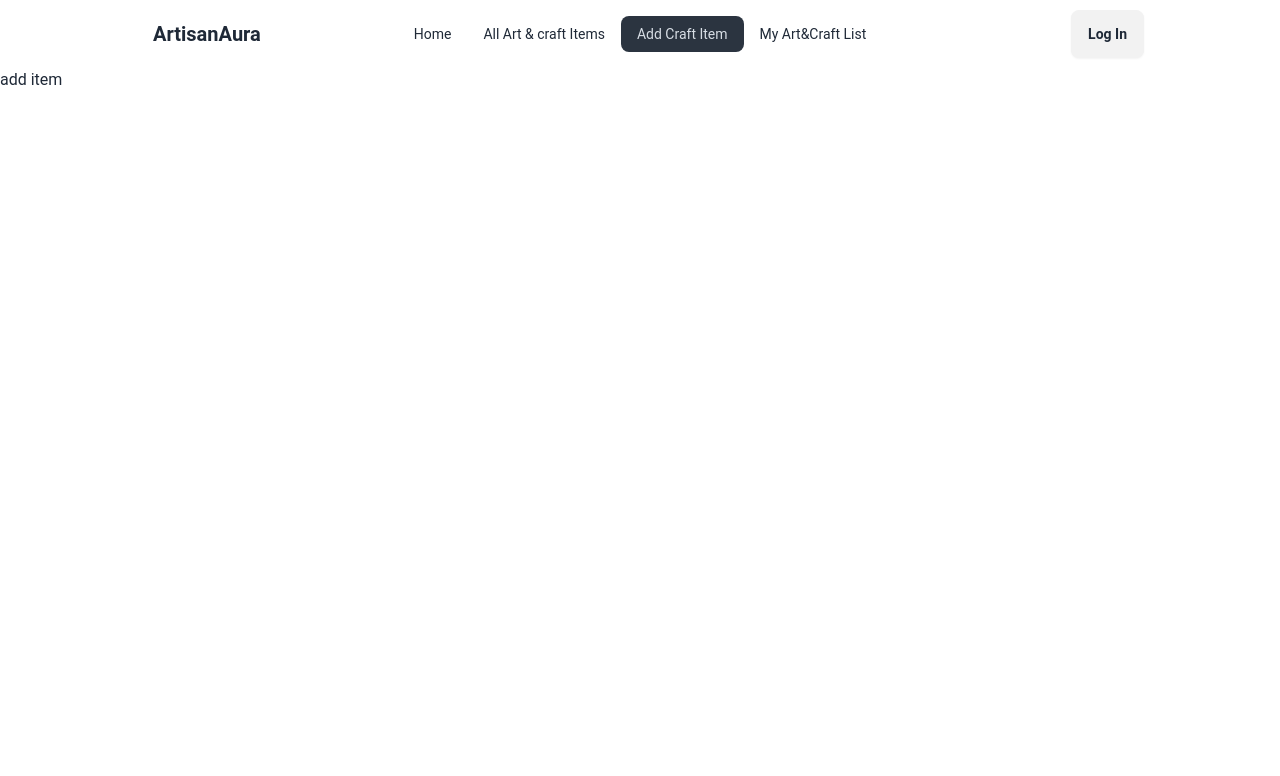
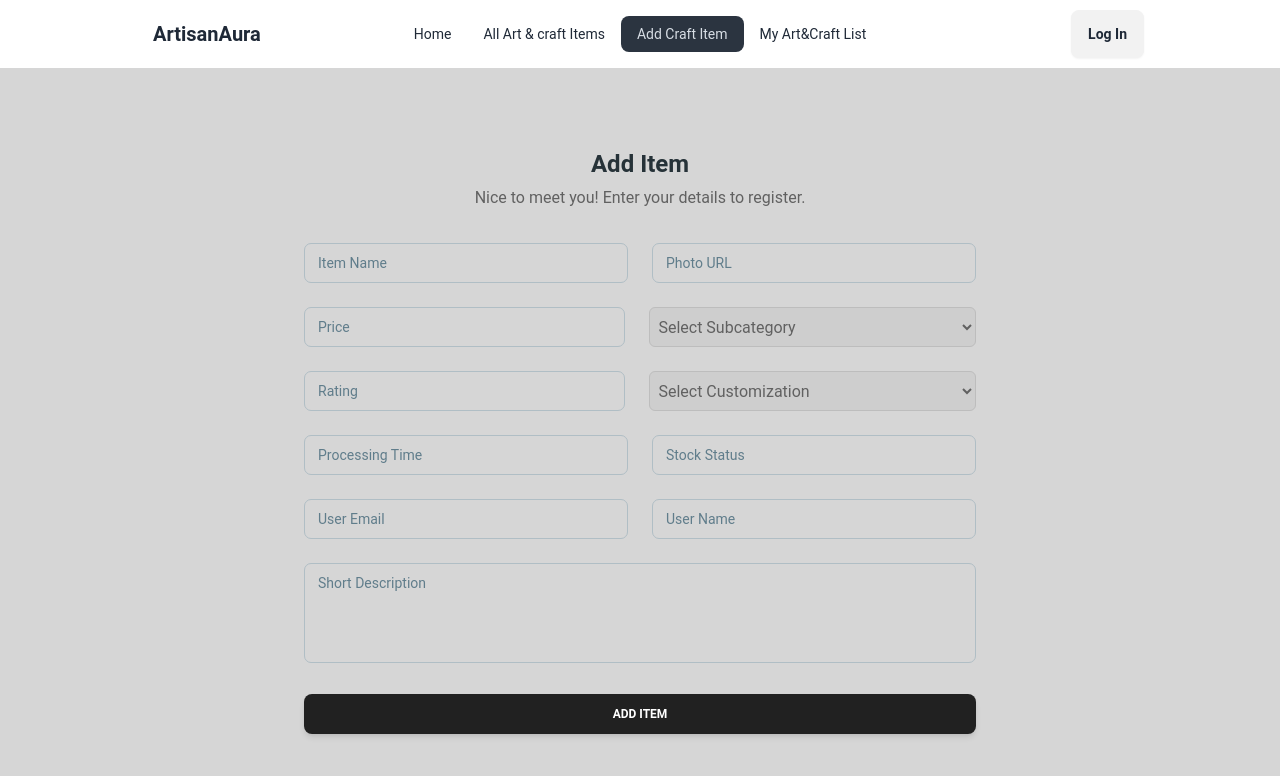
Before and after one commit to Anupam2570632/ArtisanAura, a React (Vite) app: page /addItem in a window 1280 px wide. Shown: the top 776 px of the page. Built offline with nearby package versions, Linux system fonts and the light colour scheme; no server answers.

Commit message:
Add item page added

```diff
--- a/package.json
+++ b/package.json
@@ -23,6 +23,7 @@
     "react-toastify": "^10.0.5",
     "react-tooltip": "^5.26.3",
     "sort-by": "^1.2.0",
+    "sweetalert": "^2.1.2",
     "swiper": "^11.1.1"
   },
   "devDependencies": {
--- /dev/null
+++ b/src/pages/AddItem/AddItem.jsx
@@ -0,0 +1,107 @@
+import {
+    Card,
+    Input,
+    Button,
+    Typography,
+    Textarea,
+} from "@material-tailwind/react";
+import { useContext } from "react";
+import { AuthContext } from "../../AuthProvider/AuthProvider";
+import swal from "sweetalert";
+
+export function AddItem() {
+
+    const { user } = useContext(AuthContext)
+
+    const handleSubmit = e => {
+
+        e.preventDefault();
+        const form = e.target;
+        const item_name = form.elements['name'].value;
+        const image = form.elements['photo'].value;
+        const price = form.elements['price'].value;
+        const rating = form.elements['rating'].value;
+        const processing_time = form.elements['time'].value;
+        const stockStatus = form.elements['stock'].value;
+        const userEmail = form.elements['email'].value;
+        const userName = form.elements['userName'].value;
+        const shortDescription = form.elements['description'].value;
+        const subcategory_name = form.elements['subcategory'].value;
+        const customization = form.elements['customization'].value;
+
+        const item = { item_name, image, subcategory_name, price, rating, customization, processing_time, stockStatus, userEmail, userName, shortDescription };
+        console.log(item);
+
+        fetch('http://localhost:5000/items', {
+            method:'POST',
+            headers:{
+                'content-type':'application/json'
+            },
+            body: JSON.stringify(item)
+        })
+        .then(res=>res.json())
+        .then(data=>{
+            console.log(data)
+            if(data.insertedId){
+                swal({
+                    title: "Item Added Successfully!",
+                    icon: "success",
+                    button: "OK!",
+                  });
+            }
+        })
+    };
+
+    return (
+        <div className="w-full bg-[#CCCC]">
+            <Card className="w-[65%] mx-auto p-20" color="transparent" shadow={false}>
+                <Typography className="text-center" variant="h4" color="blue-gray">
+                    Add Item
+                </Typography>
+                <Typography color="gray" className="mt-1 text-center font-normal">
+                    Nice to meet you! Enter your details to register.
+                </Typography>
+                <form onSubmit={handleSubmit} className="mt-8 mb-2 max-w-screen-lg">
+                    <div className="space-y-6">
+                        <div className="mb-1 flex gap-6">
+                            <Input name="name" color="blue" label="Item Name" />
+                            <Input name="photo" color="blue" label="Photo URL" />
+                        </div>
+                        <div className="mb-1 flex gap-6">
+                            <Input name="price" color="blue" label="Price" />
+                            <select name="subcategory" className="border w-full border-gray-400 rounded-md p-1  bg-[#CCCC]" defaultValue="">
+                                <option value="">Select Subcategory</option>
+                                <option value="Clay-made pottery">Clay-made pottery</option>
+                                <option value="Stoneware">Stoneware</option>
+                                <option value="Porcelain">Porcelain</option>
+                                <option value="Terra Cotta">Terra Cotta</option>
+                                <option value="Ceramics & Architectural">Ceramics & Architectural</option>
+                                <option value="Home decor pottery">Home decor pottery</option>
+                            </select>
+                        </div>
+                        <div className="mb-1 flex gap-6">
+                            <Input name="rating" color="blue" label="Rating" />
+                            <select name="customization" className="border w-full border-gray-400 bg-[#CCCC] rounded-md p-1" defaultValue="">
+                                <option value="">Select Customization</option>
+                                <option value="Yes">Yes</option>
+                                <option value="No">No</option>
+                            </select>
+                        </div>
+                        <div className="mb-1 flex gap-6">
+                            <Input name="time" color="blue" label="Processing Time" />
+                            <Input name="stock" color="blue" label="Stock Status" />
+                        </div>
+                        <div className="mb-1 flex gap-6">
+                            <Input defaultValue={user?.email} name="email" color="blue" label="User Email" />
+                            <Input defaultValue={user?.displayName} name="userName" color="blue" label="User Name" />
+                        </div>
+                        <Textarea name="description" color="blue" label="Short Description" />
+                    </div>
+                    <Button type="submit" className="mt-6" fullWidth>
+                        Add Item
+                    </Button>
+                </form>
+            </Card>
+        </div>
+    );
+}
--- a/src/routes/Routes.jsx
+++ b/src/routes/Routes.jsx
@@ -3,6 +3,7 @@ import Root from "../pages/Root/Root";
 import Home from "../pages/Home/Home";
 import Login from "../pages/Login/Login";
 import Register from "../pages/Register/Register";
+import { AddItem } from "../pages/AddItem/AddItem";
 
 const Routes = createBrowserRouter([
     {
@@ -27,7 +28,7 @@ const Routes = createBrowserRouter([
             },
             {
                 path: '/addItem',
-                element: <div> add item</div>
+                element: <AddItem/>
             },
             {
                 path: 'myItems',
```
Also changed, not shown: 1 other file (tests, documents, lock files or other folders).
